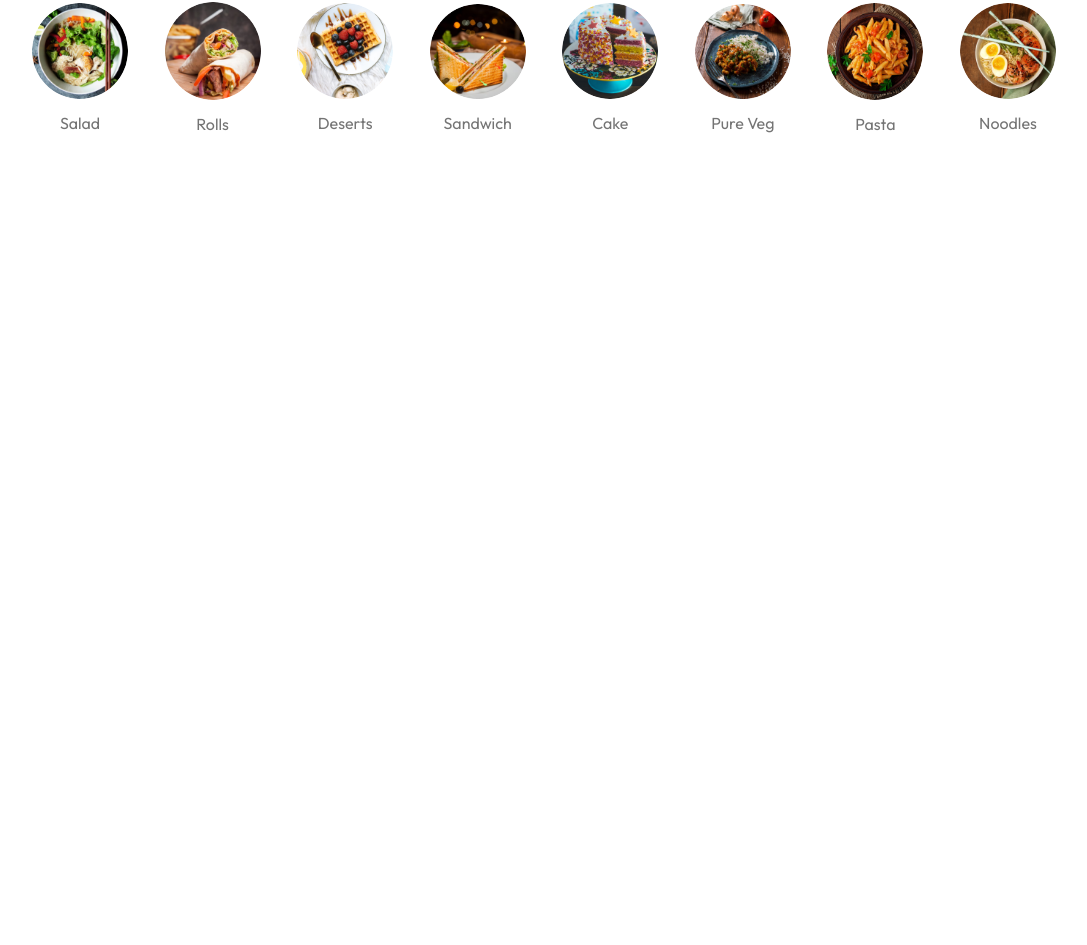
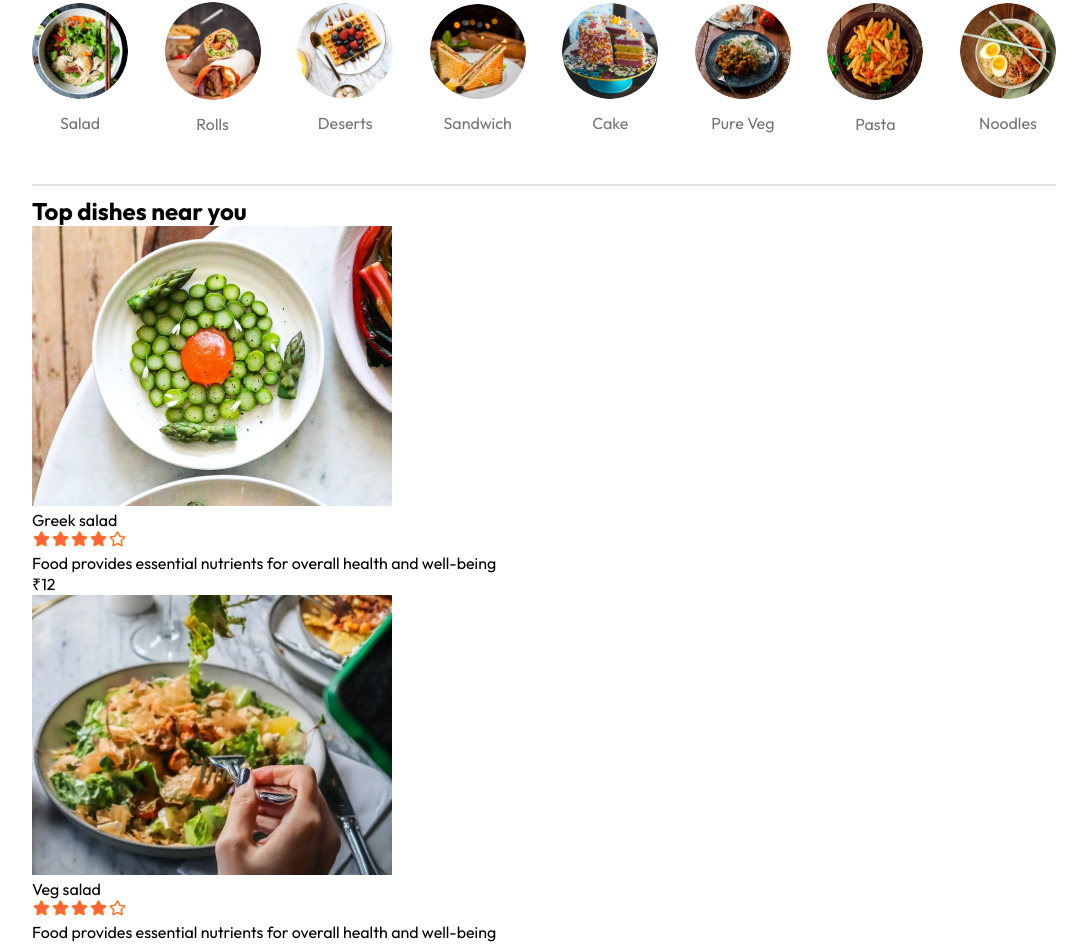
Before and after one commit to veddsavla/Palate, a React (Vite) app in the folder frontend/: page / in a window 1280 px wide. Shown: the part 793-1738 px from the top of the page, without its empty margins (96-1183 px from the left). Before the commit the page ends 947 px from the top, so only its background shows below. Built offline with nearby package versions, Linux system fonts and the light colour scheme.

Commit message:
fooditems

```diff
--- a/frontend/src/components/ExploreMenu/ExploreMenu.css
+++ b/frontend/src/components/ExploreMenu/ExploreMenu.css
@@ -42,3 +42,15 @@
   font-size: max(1.4vx, 16px);
   cursor: pointer;
 }
+
+.explore-menu hr {
+  margin: 10px 0px;
+  height: 2px;
+  background-color: #e2e2e2;
+  border: none;
+}
+
+.explore-menu-list-item img.active {
+  border: 4px solid tomato;
+  padding: 2px;
+}
--- a/frontend/src/components/ExploreMenu/ExploreMenu.jsx
+++ b/frontend/src/components/ExploreMenu/ExploreMenu.jsx
@@ -2,7 +2,7 @@ import React from "react";
 import "./ExploreMenu.css";
 import { menu_list } from "../../assets/assets";
 
-const ExploreMenu = () => {
+const ExploreMenu = ({ category, setCategory }) => {
   return (
     <div className="explore-menu" id="explore-menu">
       <h1>Explore our menu</h1>
@@ -15,13 +15,26 @@ const ExploreMenu = () => {
       <div className="explore-menu-list">
         {menu_list.map((item, index) => {
           return (
-            <div key={index} className="explore-menu-list-item">
-              <img src={item.menu_image} alt="" />
+            <div
+              onClick={() =>
+                setCategory((prev) =>
+                  prev === item.menu_name ? "All" : item.menu_name
+                )
+              }
+              key={index}
+              className="explore-menu-list-item"
+            >
+              <img
+                className={category === item.menu_name ? "active" : ""}
+                src={item.menu_image}
+                alt=""
+              />
               <p>{item.menu_name}</p>
             </div>
           );
         })}
       </div>
+      <hr />
     </div>
   );
 };
--- /dev/null
+++ b/frontend/src/components/FoodDisplay/FoodDisplay.jsx
@@ -0,0 +1,34 @@
+import React, { useContext } from "react";
+import "./FoodDisplay.css";
+import { StoreContext } from "../../context/StoreContext";
+import FoodItem from "../FoodItem/FoodItem";
+
+const FoodDisplay = ({ category }) => {
+  const { food_list } = useContext(StoreContext);
+
+  return (
+    <div className="food-display" id="food-display">
+      <h2>Top dishes near you</h2>
+      <div className="food-display-list">
+        {food_list.map((item, index) => {
+          return (
+            <FoodItem
+              key={index}
+              id={item._id}
+              name={typeof item.name === "string" ? item.name : "Unknown Name"}
+              price={typeof item.price === "number" ? item.price : "N/A"}
+              description={
+                typeof item.description === "string"
+                  ? item.description
+                  : "No description available"
+              }
+              image={item.image}
+            />
+          );
+        })}
+      </div>
+    </div>
+  );
+};
+
+export default FoodDisplay;
--- /dev/null
+++ b/frontend/src/components/FoodItem/FoodItem.jsx
@@ -0,0 +1,29 @@
+import React from "react";
+import "./FoodItem.css";
+import { assets } from "../../assets/assets";
+
+const FoodItem = ({ id, name, price, description, image }) => {
+  return (
+    <div className="food-item">
+      <div className="food-item-img-container">
+        <img
+          className="food-item-img"
+          src={image || "/path/to/default-image.png"}
+          alt={name || "Unnamed Dish"}
+        />
+      </div>
+      <div className="food-item-info">
+        <div className="food-item-rating">
+          <p>{name || "Unknown Name"}</p>
+          <img src={assets.rating_starts} alt="rating stars" />
+        </div>
+        <p className="food-item-desc">
+          {description || "Description not available"}
+        </p>
+        <p className="food-item-price">₹{price || "N/A"}</p>
+      </div>
+    </div>
+  );
+};
+
+export default FoodItem;
--- /dev/null
+++ b/frontend/src/context/StoreContext.jsx
@@ -0,0 +1,16 @@
+import { createContext } from "react";
+import { food_list } from "../assets/assets";
+
+export const StoreContext = createContext(null);
+
+const StoreContextProvider = (props) => {
+  const contextValue = { food_list };
+
+  return (
+    <StoreContext.Provider value={contextValue}>
+      {props.children}
+    </StoreContext.Provider>
+  );
+};
+
+export default StoreContextProvider;
--- a/frontend/src/index.css
+++ b/frontend/src/index.css
@@ -5,6 +5,7 @@
   margin: 0;
   box-sizing: border-box;
   font-family: Outfit;
+  /* background-color: beige; */
 }
 
 body {
--- a/frontend/src/main.jsx
+++ b/frontend/src/main.jsx
@@ -3,9 +3,12 @@ import App from "./App.jsx";
 import "./index.css";
 
 import { BrowserRouter } from "react-router-dom";
+import StoreContextProvider from "./context/StoreContext.jsx";
 
 createRoot(document.getElementById("root")).render(
   <BrowserRouter>
-    <App />
+    <StoreContextProvider>
+      <App />
+    </StoreContextProvider>
   </BrowserRouter>
 );
--- a/frontend/src/pages/Home/Home.jsx
+++ b/frontend/src/pages/Home/Home.jsx
@@ -2,12 +2,18 @@
 import "./Home.css";
 import Header from "../../components/Header/Header";
 import ExploreMenu from "../../components/ExploreMenu/ExploreMenu";
+import { useState } from "react";
+import FoodDisplay from "../../components/FoodDisplay/FoodDisplay";
 
 const Home = () => {
+  const [category, setCategory] = useState("All");
+
   return (
     <div>
       <Header />
-      <ExploreMenu />
+      <ExploreMenu category={category} setCategory={setCategory} />
+      {/* category passed as prop */}
+      <FoodDisplay category={category} />
     </div>
   );
 };
```
Also changed, not shown: frontend/src/components/FoodDisplay/FoodDisplay.css (added), frontend/src/components/FoodItem/FoodItem.css (added).
